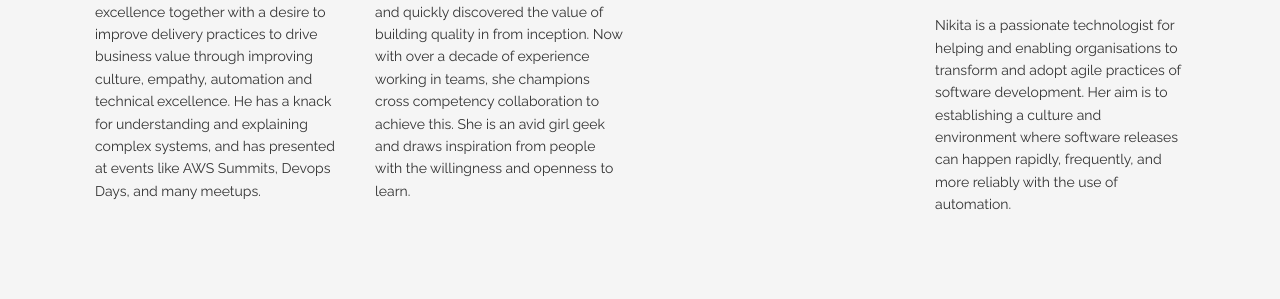
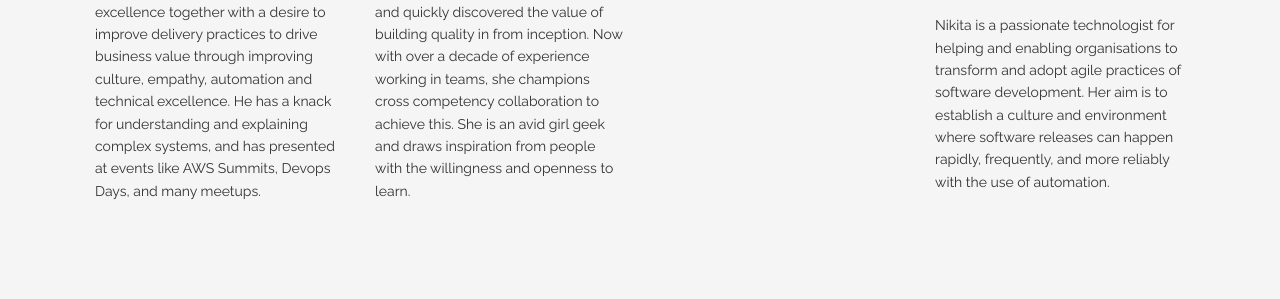
Before and after one commit to nonspecialist/cevoaustralia.github.io, a Jekyll site: the page built from about.html, in a window 1280 px wide and 900 px high, scrolled down 3249 px. Shown: the part 243-542 px from the top of the window. Built offline with Jekyll 4.4.1, drawn with Linux system fonts in a browser that asks for light colours.

Commit message:
Updated Nikita’s profile description

```diff
--- a/_data/staff.yml
+++ b/_data/staff.yml
@@ -159,7 +159,7 @@
   position: Infrastructure Automation And Continuous Delivery Consultant
   desc:
     Nikita is a passionate technologist for helping and enabling organisations to transform and adopt agile practices of
-    software development. Her aim is to establishing a culture and environment where software releases can
+    software development. Her aim is to establish a culture and environment where software releases can
     happen rapidly, frequently, and more reliably with the use of automation.
   avatar: images/staff/nikita_gandhi.jpg
   # socials:
```
